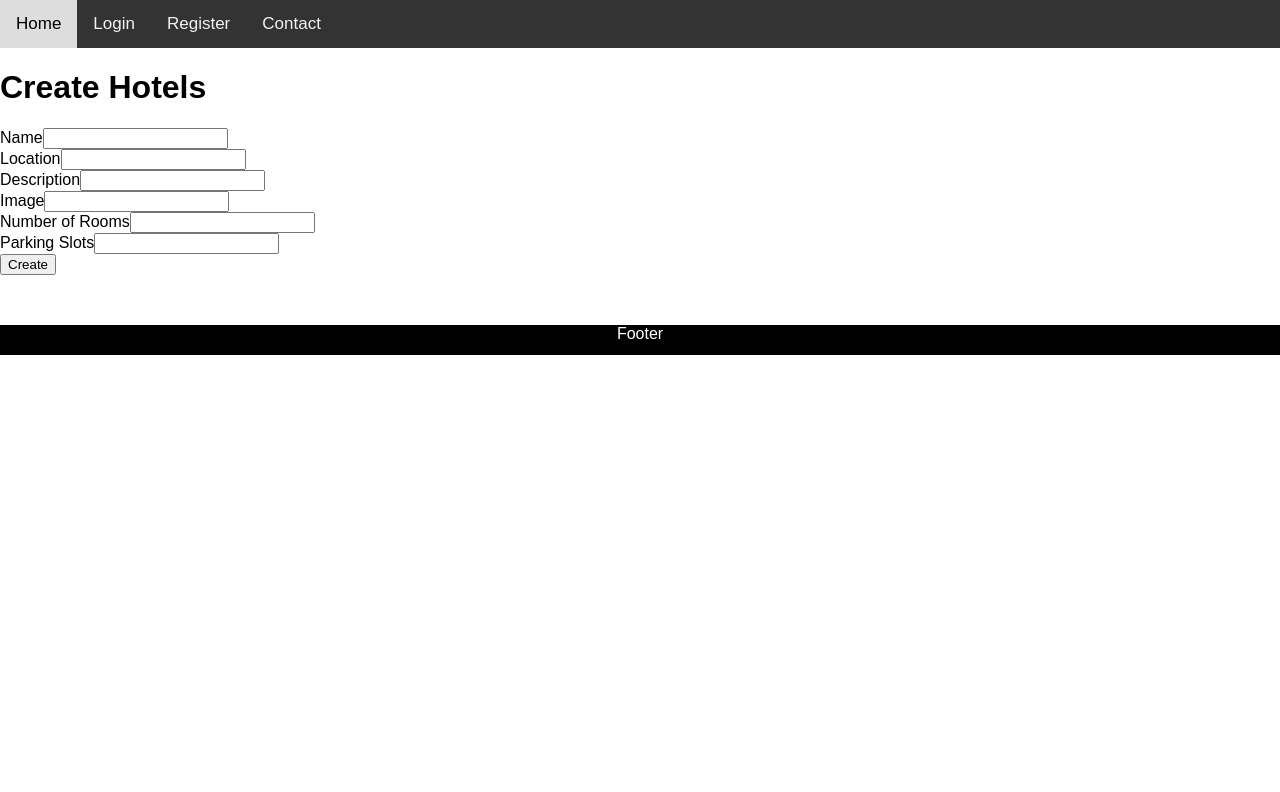
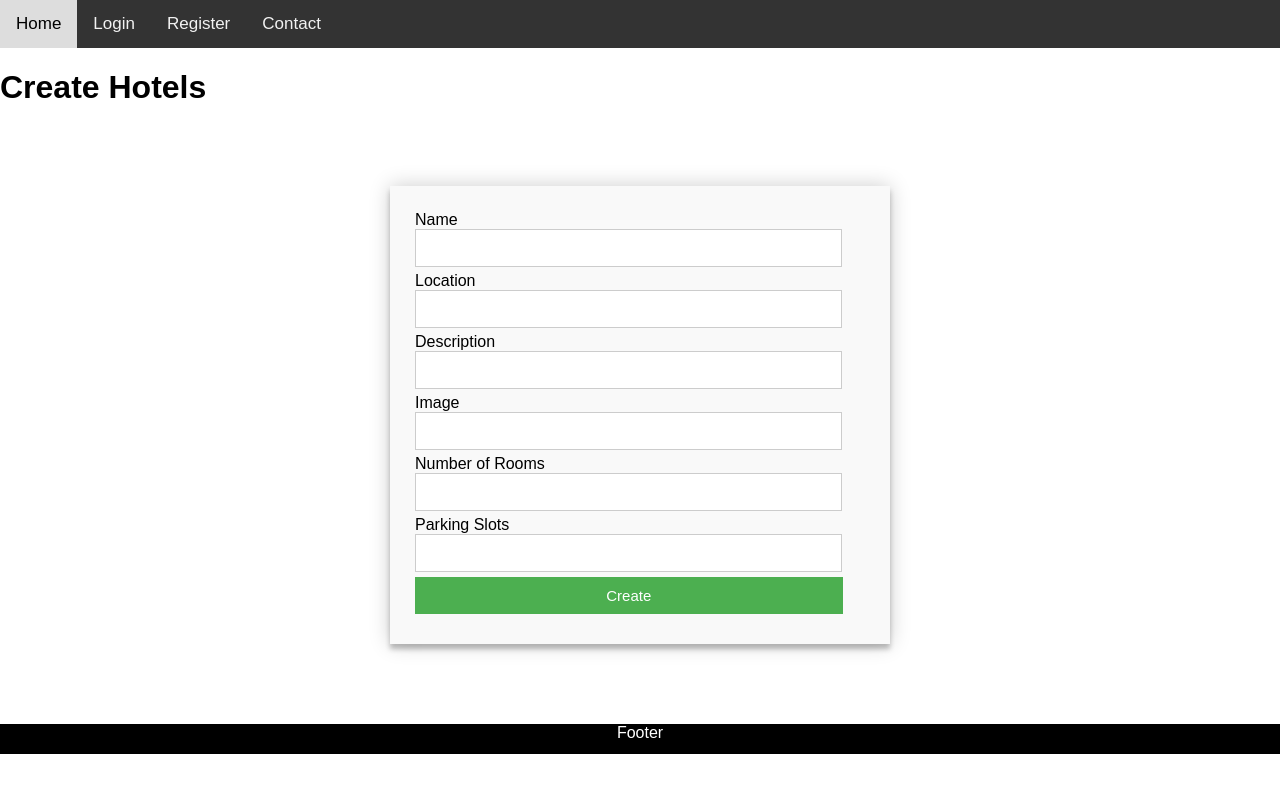
Before and after one commit to hristogeorgiew/Furniture, a React (Create React App) app in the folder client/: page /create in a window 1280 px wide. Shown: the top 792 px of the page. Built offline with nearby package versions, Linux system fonts and the light colour scheme.

Commit message:
Update design Create Hotel

```diff
--- a/client/src/components/Create/CreatePage.js
+++ b/client/src/components/Create/CreatePage.js
@@ -80,7 +80,8 @@ export default class CreatePage extends Component {
             <div>
                 <h1>Create Hotels</h1>
                 {errors }
-                <form onSubmit={this.onSubmitHandler}>
+                <div className="container">
+                <form id="contact" onSubmit={this.onSubmitHandler}>
                     <Input
                         name="name"
                         value={this.state.name}
@@ -107,20 +108,19 @@ export default class CreatePage extends Component {
                     />
                     <Input
                         name="rooms"
-                        type="number"
                         value={this.state.rooms}
                         onChange={this.onChangeHandler}
                         label="Number of Rooms"
                     />
                     <Input
                         name="parkingSlots"
-                        type="number"
                         value={this.state.parkingSlots}
                         onChange={this.onChangeHandler}
                         label="Parking Slots"
                     />
                     <input type="submit" value="Create" disabled={this.state.submitting}/>
                 </form>
+                </div>
             </div>
         )
     }
```
